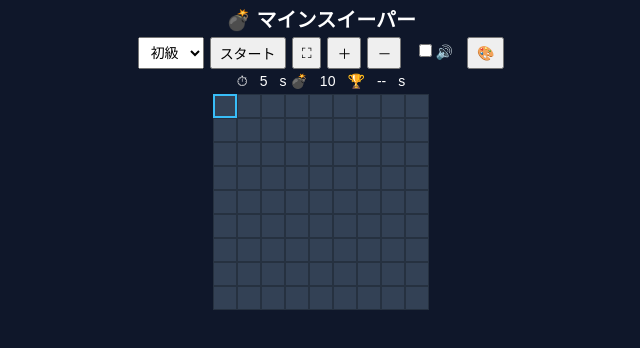
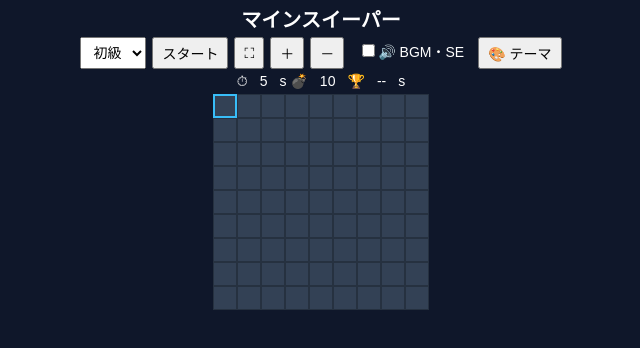
Before and after one commit to novelstar354/game19, a plain HTML site: page index.html in a window 1280 px wide. Shown: the whole page, without its empty margins (319-959 px from the left). Drawn offline with Linux system fonts and the light colour scheme.

Commit message:
Update index.html

```diff
--- a/index.html
+++ b/index.html
@@ -2,8 +2,9 @@
 <html lang="ja">
 <head>
 <meta charset="UTF-8">
-<title>Minesweeper Ultimate</title>
+<title>マインスイーパー</title>
 <meta name="viewport" content="width=device-width, initial-scale=1.0, user-scalable=no">
+ <link rel="icon" href="https://upload.wikimedia.org/wikipedia/commons/thumb/8/83/Minesweeper_flag.svg/2048px-Minesweeper_flag.svg.png" sizes="16×16" type="image/png" />
 <style>
 :root{
   --bg:#0f172a;
@@ -88,7 +89,7 @@ canvas{
 </head>
 <body>
 
-<h1>💣 マインスイーパー</h1>
+<h1>マインスイーパー</h1>
 
 <div id="top">
   <select id="level">
@@ -100,8 +101,8 @@ canvas{
   <button onclick="toggleFullscreen()">⛶</button>
   <button onclick="zoom(0.1)">＋</button>
   <button onclick="zoom(-0.1)">－</button>
-  <label><input type="checkbox" id="sound">🔊</label>
-  <button onclick="toggleTheme()">🎨</button>
+  <label><input type="checkbox" id="sound">🔊 BGM・SE</label>
+  <button onclick="toggleTheme()">🎨 テーマ</button>
 </div>
 
 <div id="info">
```
